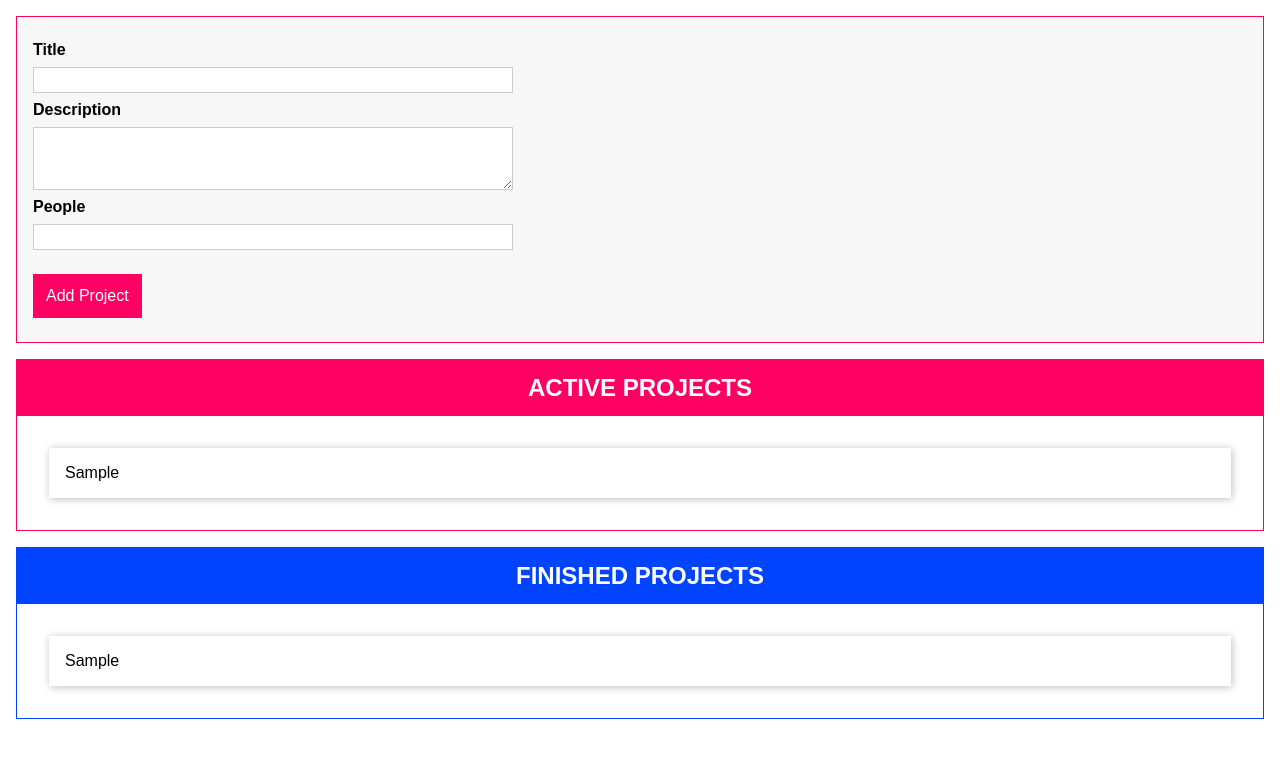
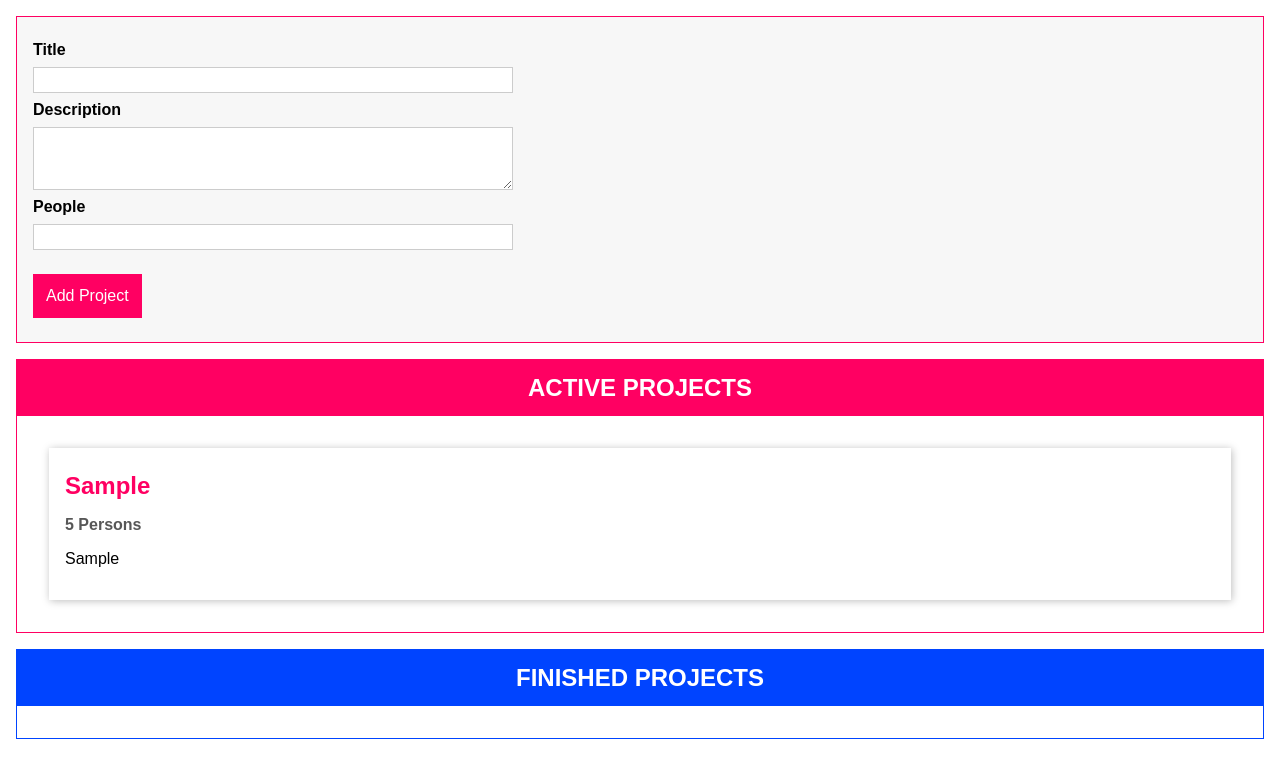
Before and after one commit to subhatav/drag-and-drop-typescript, a website with bundled scripts: page index.html in a window 1280 px wide. Both pictures are taken after typing "Sample", "Sample", "5" into the empty fields and a click on the button "Add Project". Built offline with nearby package versions, Linux system fonts and the light colour scheme.

Commit message:
Refactor the "main.ts" file with inheritance

```diff
--- a/index.html
+++ b/index.html
@@ -10,8 +10,8 @@
 
     <title>Drag and Drop</title>
 
-    <link rel="stylesheet" href="./style.css" />
-    <script src="./dist/main.js" defer></script>
+    <link rel="stylesheet" href="style.css" />
+    <script src="dist/main.js" defer></script>
 
 </head>
 
@@ -44,7 +44,11 @@
 
     <template id="single-project">
 
-        <li></li>
+        <li>
+            <h2></h2>
+            <h3></h3>
+            <p></p>
+        </li>
 
     </template>
 
--- a/src/main.ts
+++ b/src/main.ts
@@ -129,12 +129,38 @@ function AutoBind(_1: any, _2: string, descriptor: PropertyDescriptor) {
   return adjustedDescriptor;
 }
 
-class ProjectState {
-  private projects: any[] = [];
-  private listeners: Function[] = [];
+type Listener<T> = (items: T[]) => void;
+
+class State<T> {
+  protected listeners: Listener<T>[] = [];
+
+  public addListener(listenerFn: Listener<T>) {
+    this.listeners.push(listenerFn);
+  }
+}
+
+enum ProjectStatus {
+  Active = "active",
+  Finished = "finished",
+}
+
+class Project {
+  constructor(
+    public id: string,
+    public title: string,
+    public description: string,
+    public peopleCount: number,
+    public status: ProjectStatus
+  ) {}
+}
+
+class ProjectState extends State<Project> {
+  private projects: Project[] = [];
   private static instance: ProjectState;
 
-  private constructor() {}
+  private constructor() {
+    super();
+  }
 
   static getInstance() {
     if (this.instance) {
@@ -146,17 +172,14 @@ class ProjectState {
     return this.instance;
   }
 
-  addListener(listenerFn: Function) {
-    this.listeners.push(listenerFn);
-  }
-
-  addProject(title: string, description: string, peopleCount: number) {
-    const project = {
-      id: Math.random().toString(),
-      title: title,
-      description: description,
-      peopleCount: peopleCount,
-    };
+  public addProject(title: string, description: string, peopleCount: number) {
+    const project = new Project(
+      Math.random().toString(),
+      title,
+      description,
+      peopleCount,
+      ProjectStatus.Active
+    );
 
     this.projects.push(project);
 
@@ -166,20 +189,23 @@ class ProjectState {
   }
 }
 
-class ProjectList {
-  private templateElement: HTMLTemplateElement;
-  private hostElement: HTMLDivElement;
-  private sectionElement: HTMLElement;
+abstract class Component<T extends HTMLElement, U extends HTMLElement> {
+  protected templateElement: HTMLTemplateElement;
+  protected hostElement: T;
+  protected specificElement: U;
 
-  private assignedProjects: any[];
-
-  constructor(private type: "active" | "finished") {
+  constructor(
+    templateId: string,
+    hostElementId: string,
+    insertAtStart: boolean,
+    specificElementId?: string
+  ) {
     // `templateElement` gives access to the Template that holds this Template Content
     this.templateElement = document.getElementById(
-      "project-list"
+      templateId
     )! as HTMLTemplateElement;
     // `hostElement` holds a Reference to the Element where Template Content will be rendered
-    this.hostElement = document.getElementById("app")! as HTMLDivElement;
+    this.hostElement = document.getElementById(hostElementId)! as T;
 
     // Deep Cloning => all the Levels of Nesting inside the Template
     const importedNode = document.importNode(
@@ -187,83 +213,49 @@ class ProjectList {
       true
     );
 
-    this.sectionElement = importedNode.firstElementChild as HTMLElement;
-    this.sectionElement.id = `${this.type}-projects`;
+    this.specificElement = importedNode.firstElementChild as U;
 
-    this.assignedProjects = [];
+    if (specificElementId) {
+      this.specificElement.id = specificElementId;
+    }
 
-    prjState.addListener((projects: any[]) => {
-      this.assignedProjects = projects;
-      this.renderProjects();
-    });
-
-    this.attach(this.sectionElement);
-    this.renderContent();
+    this.attach(insertAtStart);
   }
 
-  private renderProjects() {
-    const listElement = document.getElementById(
-      `${this.type}-projects-list`
-    )! as HTMLUListElement;
-
-    for (const prjItem of this.assignedProjects) {
-      const listItem = document.createElement("li");
-
-      listItem.textContent = prjItem.title;
-      listElement.appendChild(listItem);
-    }
+  private attach(insertAtStart: boolean) {
+    this.hostElement.insertAdjacentElement(
+      insertAtStart ? "afterbegin" : "beforeend",
+      this.specificElement
+    );
   }
 
-  private renderContent() {
-    const listId = `${this.type}-projects-list`;
-
-    this.sectionElement.querySelector("ul")!.id = listId;
-    this.sectionElement.querySelector("h2")!.textContent =
-      this.type.toUpperCase() + " PROJECTS";
-  }
-  private attach(fragment: Element) {
-    this.hostElement.insertAdjacentElement("beforeend", fragment);
-  }
+  protected abstract configure(): void;
+  protected renderContent?(): void;
 }
 
-class ProjectInput {
-  private templateElement: HTMLTemplateElement;
-  private hostElement: HTMLDivElement;
-  private formElement: HTMLFormElement;
-
+class ProjectInput extends Component<HTMLDivElement, HTMLFormElement> {
   private titleInputElement: HTMLInputElement;
   private descriptionInputElement: HTMLInputElement;
   private peopleCountInputElement: HTMLInputElement;
 
   constructor() {
-    // `templateElement` gives access to the Template that holds this Template Content
-    this.templateElement = document.getElementById(
-      "project-input"
-    )! as HTMLTemplateElement;
-    // `hostElement` holds a Reference to the Element where Template Content will be rendered
-    this.hostElement = document.getElementById("app")! as HTMLDivElement;
+    super("project-input", "app", true, "user-input");
 
-    // Deep Cloning => all the Levels of Nesting inside the Template
-    const importedNode = document.importNode(
-      this.templateElement.content,
-      true
-    );
-
-    this.formElement = importedNode.firstElementChild as HTMLFormElement;
-    this.formElement.id = "user-input";
-
-    this.titleInputElement = this.formElement.querySelector(
+    this.titleInputElement = this.specificElement.querySelector(
       "#title"
     )! as HTMLInputElement;
-    this.descriptionInputElement = this.formElement.querySelector(
+    this.descriptionInputElement = this.specificElement.querySelector(
       "#description"
     )! as HTMLInputElement;
-    this.peopleCountInputElement = this.formElement.querySelector(
+    this.peopleCountInputElement = this.specificElement.querySelector(
       "#people"
     )! as HTMLInputElement;
 
     this.configure();
-    this.attach(this.formElement);
+  }
+
+  protected configure() {
+    this.specificElement.addEventListener("submit", this.submitHandler);
   }
 
   private gatherUserInput(): [string, string, number] | void {
@@ -341,14 +333,84 @@ class ProjectInput {
     }
   }
 
-  private clearInputs = () => this.formElement.reset();
+  private clearInputs = () => this.specificElement.reset();
+}
 
-  private configure() {
-    this.formElement.addEventListener("submit", this.submitHandler);
+class ProjectList extends Component<HTMLDivElement, HTMLElement> {
+  private listId: string;
+  private assignedProjects: Project[];
+
+  constructor(private type: ProjectStatus) {
+    super("project-list", "app", false, `${type}-projects`);
+
+    this.listId = `${type}-projects-list`;
+    this.assignedProjects = [];
+
+    this.configure();
+    this.renderContent();
   }
 
-  private attach(fragment: Element) {
-    this.hostElement.insertAdjacentElement("afterbegin", fragment);
+  protected configure() {
+    prjState.addListener((projects: Project[]) => {
+      this.assignedProjects = projects.filter(
+        (project) => project.status === this.type
+      );
+
+      this.renderProjects();
+    });
+  }
+
+  protected renderContent() {
+    this.specificElement.querySelector("ul")!.id = this.listId;
+    this.specificElement.querySelector("h2")!.textContent =
+      this.type.toUpperCase() + " PROJECTS";
+  }
+
+  private renderProjects() {
+    // console.log(document.querySelector(`#${this.listId}`));
+
+    const listElement = document.getElementById(
+      this.listId
+    )! as HTMLUListElement;
+
+    listElement.innerHTML = "";
+
+    for (const relevantProject of this.assignedProjects) {
+      new ProjectItem(listElement.id, relevantProject);
+    }
+  }
+}
+
+class ProjectItem extends Component<HTMLUListElement, HTMLLIElement> {
+  private project: Project;
+
+  get peopleCount() {
+    return (
+      this.project.peopleCount +
+      " Person" +
+      (this.project.peopleCount === 1 ? "" : "s")
+    );
+  }
+
+  constructor(hostId: string, project: Project) {
+    super("single-project", hostId, false, project.id);
+    this.project = project;
+
+    this.configure();
+    this.renderContent();
+  }
+
+  protected configure() {}
+
+  protected renderContent() {
+    const title = this.specificElement.querySelector("h2")!;
+    title.textContent = this.project.title;
+
+    const people = this.specificElement.querySelector("h3")!;
+    people.textContent = this.peopleCount;
+
+    const description = this.specificElement.querySelector("p")!;
+    description.textContent = this.project.description;
   }
 }
 
@@ -356,5 +418,5 @@ const prjState = ProjectState.getInstance();
 
 const prjInput = new ProjectInput();
 
-const activePrjList = new ProjectList("active");
-const finishedPrjList = new ProjectList("finished");
+const activeProjects = new ProjectList(ProjectStatus.Active);
+const finishedProjects = new ProjectList(ProjectStatus.Finished);
```
